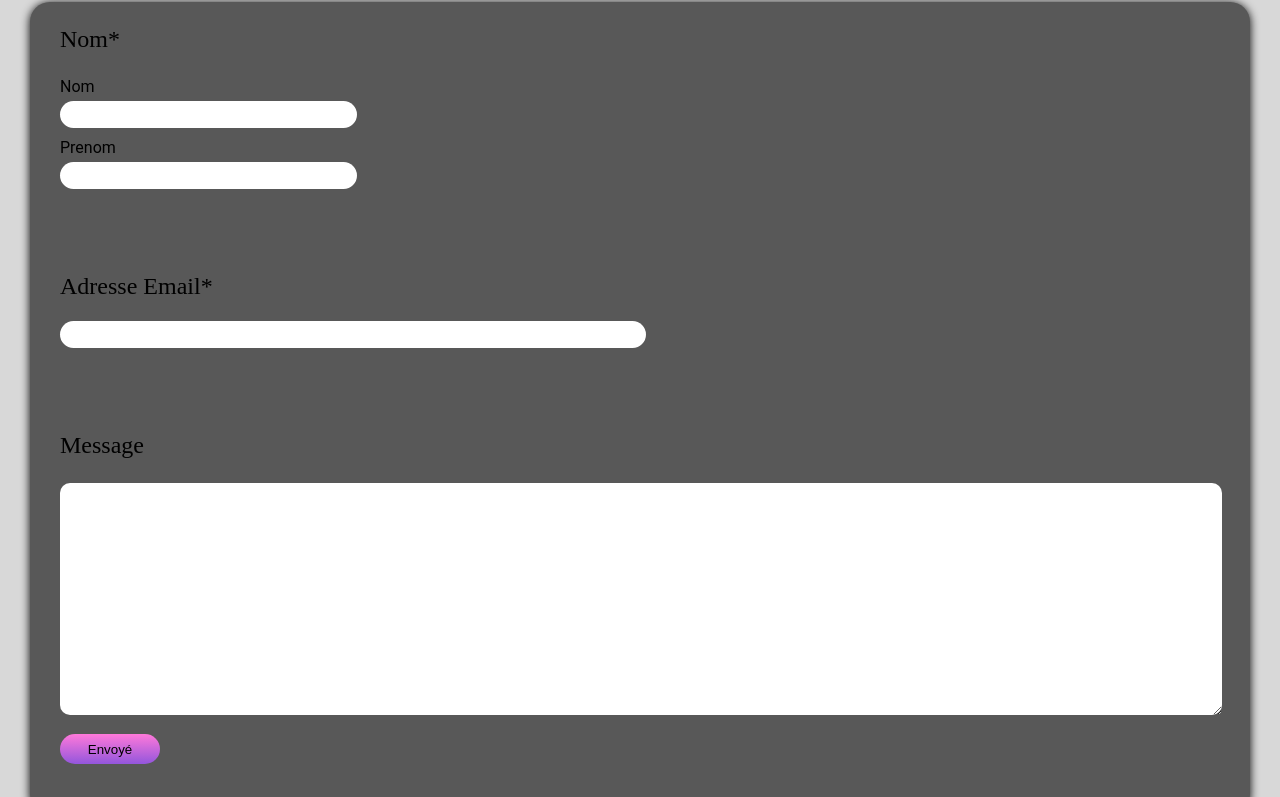
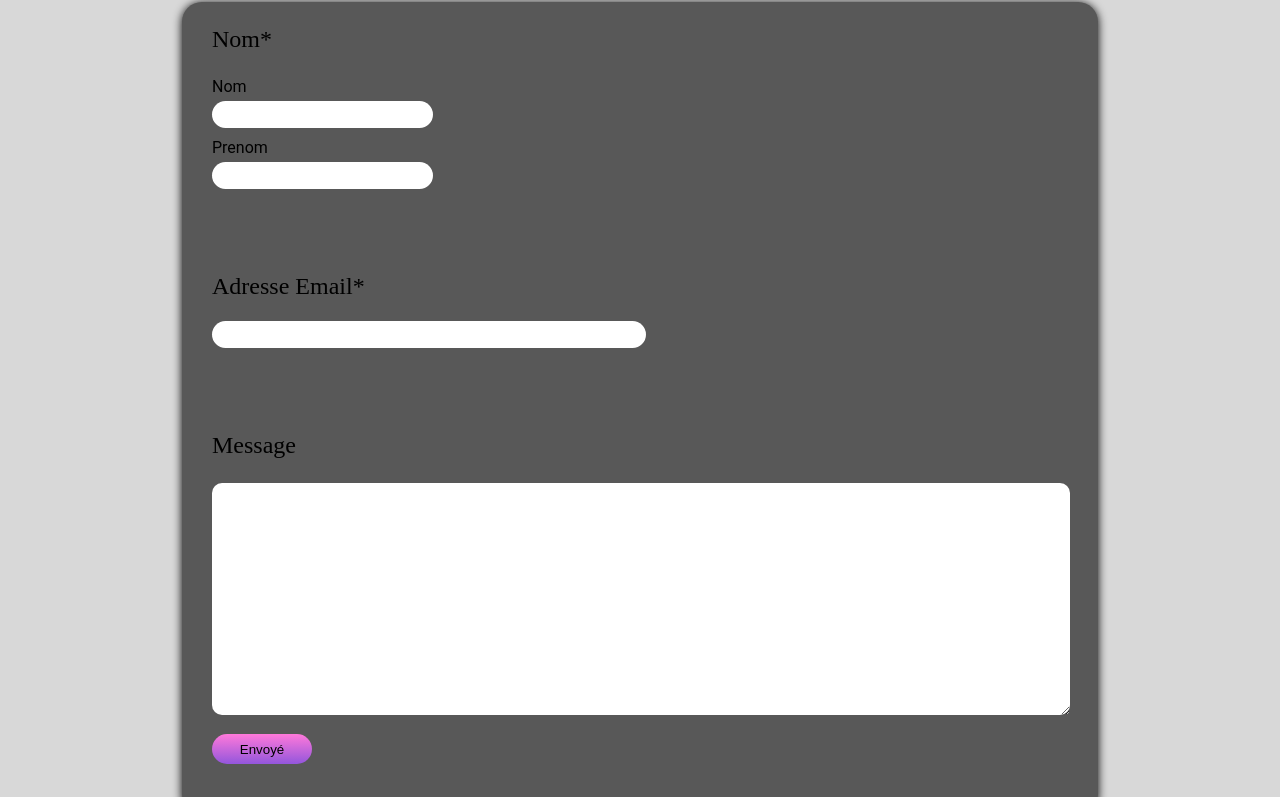
Before and after one commit to Roms1512/LavaurRomain_2_02102020, a website: page email.html in a window 1280 px wide. Shown: the part 226-1023 px from the top of the page. Drawn offline with Linux system fonts and the light colour scheme.

Commit message:
commit-33.5

```diff
--- a/main.scss
+++ b/main.scss
@@ -53,7 +53,8 @@ a {
 }
 
 
-// --------------------------------------------------------------------------------------------
+// --------------------------------------------------------------------------------------------------------------------------------------------------
+// --------------------------------------------------------------------------------------------------------------------------------------------------
 
 
 /* logo */
@@ -85,6 +86,9 @@ a {
         }
     }
 }
+
+
+// --------------------------------------------------------------------------------------------------------------------------------------------------
 
 
 /* acceuil */
@@ -137,6 +141,9 @@ a {
         }
     }
 }
+
+
+// --------------------------------------------------------------------------------------------------------------------------------------------------
 
 
 /* fonctionnement */
@@ -222,6 +229,9 @@ a {
 }
 
 
+// --------------------------------------------------------------------------------------------------------------------------------------------------
+
+
 /* restorants */
 .sct-1 {
     background-color: rgb(240, 240, 240);
@@ -299,6 +309,9 @@ a {
 }
 
 
+// --------------------------------------------------------------------------------------------------------------------------------------------------
+
+
 /* footer page d'acceuil*/
 .footer {
     background-color:rgb(53, 53, 53);
@@ -343,7 +356,8 @@ a {
 }
 
 
-// --------------------------------------------------------------------------------------------
+// --------------------------------------------------------------------------------------------------------------------------------------------------
+// --------------------------------------------------------------------------------------------------------------------------------------------------
 
 
 /* Menus */
@@ -552,13 +566,17 @@ a {
 }
 
 
+// --------------------------------------------------------------------------------------------------------------------------------------------------
+
+
 // footer menus
 .footer-1 {
     margin-top: -30px;
     width: 100%; }
 
 
-// --------------------------------------------------------------------------------------------
+// --------------------------------------------------------------------------------------------------------------------------------------------------
+// --------------------------------------------------------------------------------------------------------------------------------------------------
 
 
 /* Formulaire */
@@ -573,6 +591,8 @@ a {
     }
 
     form {
+        margin: auto;
+        width: 70%;
         box-shadow: 0 1px 10px 0;
         background-color: rgb(88, 88, 88);
         border-radius: 20px;
@@ -637,12 +657,17 @@ form {
     }
 }
 
+
+// --------------------------------------------------------------------------------------------------------------------------------------------------
+
+
 // footer-email
 .footer-email {
     margin-top: 100px; }
 
 
-// --------------------------------------------------------------------------------------------
+// --------------------------------------------------------------------------------------------------------------------------------------------------
+// --------------------------------------------------------------------------------------------------------------------------------------------------
 
 
 @media screen and (max-width: 680px){
@@ -666,6 +691,10 @@ form {
             left: 0;
             font-size: 20px; }
     }
+
+
+// --------------------------------------------------------------------------------------------------------------------------------------------------
+
 
     /* acceuil */
     .acceuil {
@@ -693,6 +722,11 @@ form {
             margin-bottom: 57px; }
     }
 
+
+// --------------------------------------------------------------------------------------------------------------------------------------------------
+
+
+    // fonctionnement
     .nav {
         flex-wrap: nowrap;
         flex-direction: column;
@@ -739,6 +773,9 @@ form {
             }
         }
     }
+
+
+// --------------------------------------------------------------------------------------------------------------------------------------------------
 
 
     // restorants
@@ -804,7 +841,8 @@ form {
     }
 
 
-// --------------------------------------------------------------------------------------------
+// --------------------------------------------------------------------------------------------------------------------------------------------------
+// --------------------------------------------------------------------------------------------------------------------------------------------------
 
 
     // menus
@@ -844,14 +882,21 @@ form {
         }
     }
 
+
+// --------------------------------------------------------------------------------------------------------------------------------------------------
+
+
+    // menu footer
     .footer-1 {
         margin-top: -60px;
     }
 
 
-// -----------------------------------------------------------------------------------------------------------
+// --------------------------------------------------------------------------------------------------------------------------------------------------
+// --------------------------------------------------------------------------------------------------------------------------------------------------
 
 
+    // formulaire
     form {
         .nom {
             input { width: 100%; }
@@ -864,6 +909,10 @@ form {
         button { margin: auto; }
     }
 
+
+// --------------------------------------------------------------------------------------------------------------------------------------------------
+
+
     // footer-email
     .footer-email {
          margin-top: 100px; }
```
Also changed, not shown: prefixed/site.css, site.css, 1 other file. Lines whose indentation alone changed are shown as unchanged.
